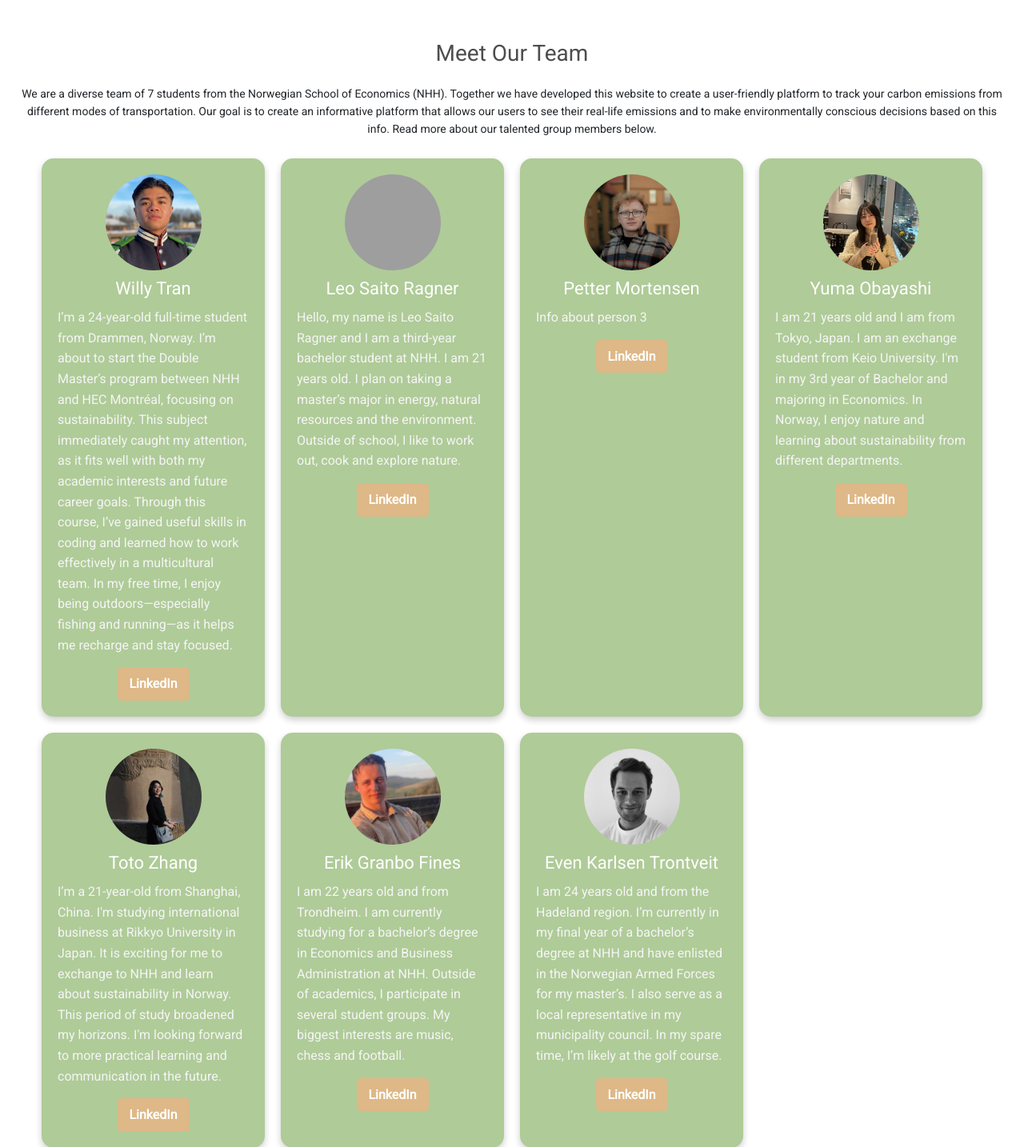
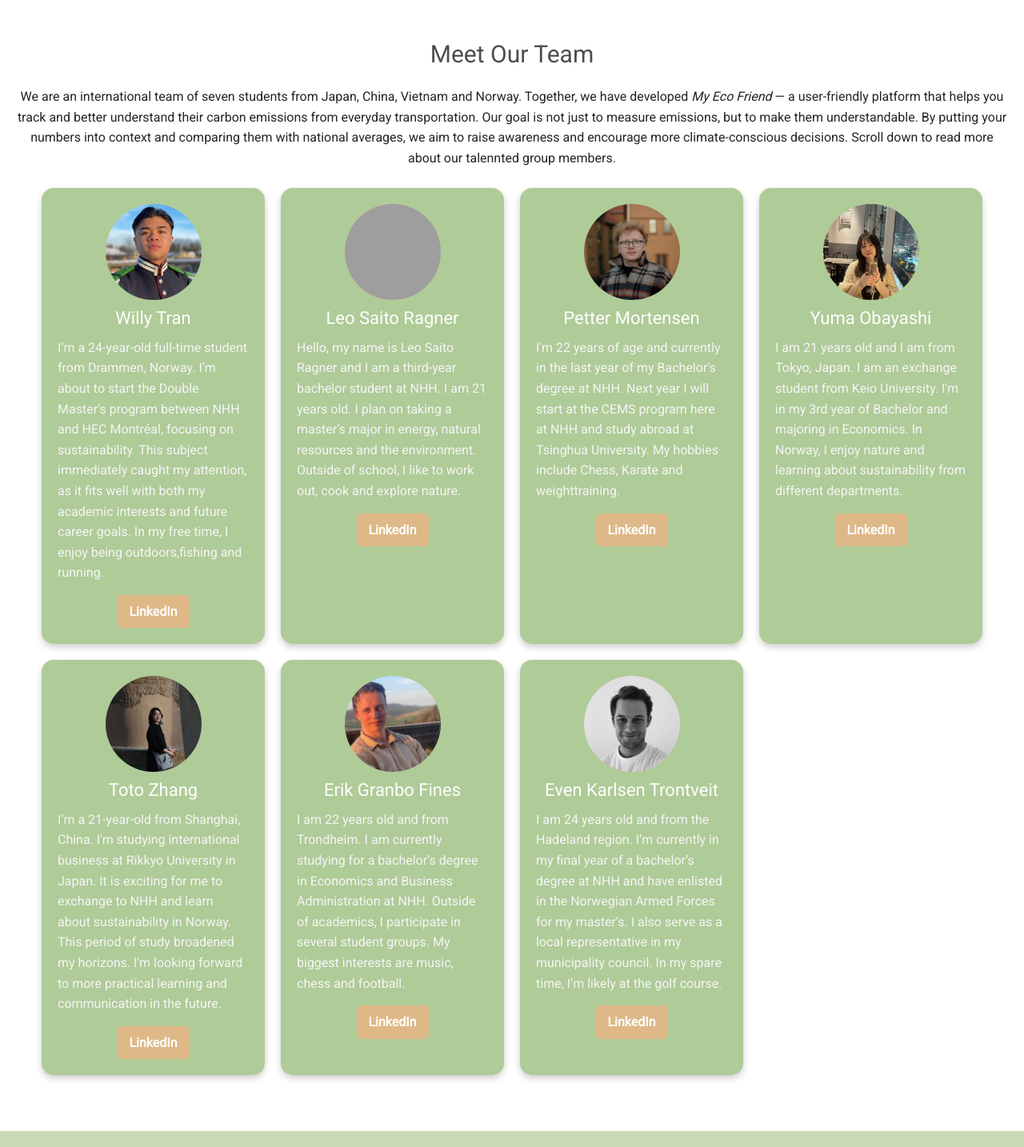
Before and after one commit to NHHSVolunteer/Carbonapp-3, a Flask app: page /About_us in a window 1280 px wide. Shown: the part 100-1534 px from the top of the page at 80% size. Run offline with Flask 2, Linux system fonts and the light colour scheme; some libraries are stand-ins or nearby versions; grey boxes are pictures that could not be loaded.

Commit message:
about us page - Added information about the team members - Edited font size in the css file for about us

```diff
--- a/Capp/static/About_us.css
+++ b/Capp/static/About_us.css
@@ -5,13 +5,14 @@
 }
 
 .about-us h1 {
-    font-size: 28px;
+    font-size: 30px;
     margin-bottom: 22px;
     color: #4d4d4d;
 }
 
 .about-us p {
     padding-bottom: 15px;
+    font-size: 16px;
 }
 
 .container {
--- a/Capp/templates/about_us.html
+++ b/Capp/templates/about_us.html
@@ -9,12 +9,13 @@
     <!-- Introduction text -->
     <div class="about_us_text">
         <p>
-            We are a diverse team of 7 students from the Norwegian School of Economics (NHH).
-            Together we have developed this website to create a user-friendly platform to track
-            your carbon emissions from different modes of transportation. Our goal is to create
-            an informative platform that allows our users to see their real-life emissions and
-            to make environmentally conscious decisions based on this info. Read more about our
-            talented group members below.
+            We are an international team of seven students from Japan, China, Vietnam and Norway.
+            Together, we have developed <em>My Eco Friend</em> — a user-friendly platform that helps you track
+            and better understand their carbon emissions from everyday transportation.
+            Our goal is not just to measure emissions, but to make them understandable.
+            By putting your numbers into context and comparing them with national averages,
+            we aim to raise awareness and encourage more climate-conscious decisions. Scroll down to read
+            more about our talennted group members.
         </p>
     </div>
 
@@ -26,7 +27,7 @@
             <img src="{{url_for('static', filename='Pictures/Tran.png')}}" alt="Person 1" class="profile-pic">
             <h2>Willy Tran</h2>
             <ul>
-                <li>I’m a 24-year-old full-time student from Drammen, Norway. I’m about to start the Double Master’s program between NHH and HEC Montréal, focusing on sustainability. This subject immediately caught my attention, as it fits well with both my academic interests and future career goals. Through this course, I’ve gained useful skills in coding and learned how to work effectively in a multicultural team. In my free time, I enjoy being outdoors—especially fishing and running—as it helps me recharge and stay focused.</li>
+                <li>I’m a 24-year-old full-time student from Drammen, Norway. I’m about to start the Double Master’s program between NHH and HEC Montréal, focusing on sustainability. This subject immediately caught my attention, as it fits well with both my academic interests and future career goals. In my free time, I enjoy being outdoors,fishing and running.</li>
             </ul>
             <div class="social-links">
                 <a href="https://www.linkedin.com/in/willytran/" target="_blank" class="linkedin">LinkedIn</a>
@@ -50,7 +51,9 @@
             <img src="{{url_for('static', filename='Pictures/Sexypetter.jpg')}}" alt="Person 3" class="profile-pic">
             <h2>Petter Mortensen</h2>
             <ul>
-                <li>Info about person 3</li>
+                <li>I'm 22 years of age and currently in the last year of my Bachelor's degree at NHH.
+                    Next year I will start at the CEMS program here at NHH and study abroad at Tsinghua University.
+                    My hobbies include Chess, Karate and weighttraining.</li>
             </ul>
             <div class="social-links">
                 <a href="#" target="_blank" class="linkedin">LinkedIn</a>
```
